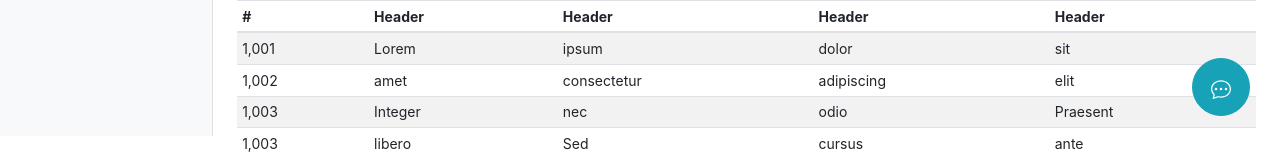
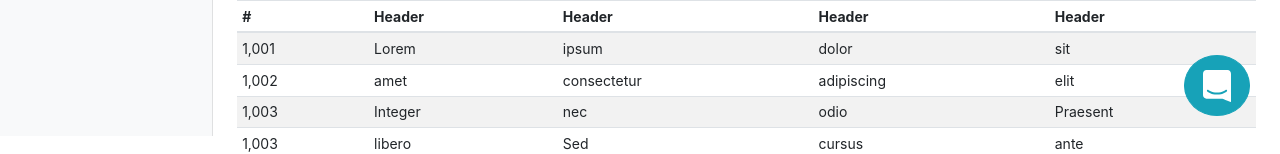
Before and after one commit to chukwumaokere/socketio-chatapp, a website: page index_cs.html in a window 1280 px wide. Shown: the part 664-818 px from the top of the page. Drawn offline with nearby package versions, Linux system fonts and the light colour scheme; no server answers.

Commit message:
updating svg element

```diff
--- a/index_cs.html
+++ b/index_cs.html
@@ -269,10 +269,7 @@
       <div class="button-holder" style="position: fixed;bottom: 20px;right: 30px;z-index: 99;z-index: 1000;">
           <button type="button" class="btn btn-info btn-lg" style="border-radius:50%;" onclick="openChat();" id="chat-button">
               <div class="chat-bubble-div" style="padding: 5px 2px;">
-                  <svg width="1em" height="1em" viewBox="0 0 16 16" class="bi bi-chat-dots" fill="currentColor" xmlns="http://www.w3.org/2000/svg">
-                      <path fill-rule="evenodd" d="M2.678 11.894a1 1 0 0 1 .287.801 10.97 10.97 0 0 1-.398 2c1.395-.323 2.247-.697 2.634-.893a1 1 0 0 1 .71-.074A8.06 8.06 0 0 0 8 14c3.996 0 7-2.807 7-6 0-3.192-3.004-6-7-6S1 4.808 1 8c0 1.468.617 2.83 1.678 3.894zm-.493 3.905a21.682 21.682 0 0 1-.713.129c-.2.032-.352-.176-.273-.362a9.68 9.68 0 0 0 .244-.637l.003-.01c.248-.72.45-1.548.524-2.319C.743 11.37 0 9.76 0 8c0-3.866 3.582-7 8-7s8 3.134 8 7-3.582 7-8 7a9.06 9.06 0 0 1-2.347-.306c-.52.263-1.639.742-3.468 1.105z"/>
-                      <path d="M5 8a1 1 0 1 1-2 0 1 1 0 0 1 2 0zm4 0a1 1 0 1 1-2 0 1 1 0 0 1 2 0zm4 0a1 1 0 1 1-2 0 1 1 0 0 1 2 0z"/>
-                  </svg>
+                <svg focusable="false" fill="#fff" aria-hidden="true" viewBox="0 0 28 32" width="28" height="32"><path d="M28,32 C28,32 23.2863266,30.1450667 19.4727818,28.6592 L3.43749107,28.6592 C1.53921989,28.6592 0,27.0272 0,25.0144 L0,3.6448 C0,1.632 1.53921989,0 3.43749107,0 L24.5615088,0 C26.45978,0 27.9989999,1.632 27.9989999,3.6448 L27.9989999,22.0490667 L28,22.0490667 L28,32 Z M23.8614088,20.0181333 C23.5309223,19.6105242 22.9540812,19.5633836 22.5692242,19.9125333 C22.5392199,19.9392 19.5537934,22.5941333 13.9989999,22.5941333 C8.51321617,22.5941333 5.48178311,19.9584 5.4277754,19.9104 C5.04295119,19.5629428 4.46760991,19.6105095 4.13759108,20.0170667 C3.97913051,20.2124916 3.9004494,20.4673395 3.91904357,20.7249415 C3.93763774,20.9825435 4.05196575,21.2215447 4.23660523,21.3888 C4.37862552,21.5168 7.77411059,24.5386667 13.9989999,24.5386667 C20.2248893,24.5386667 23.6203743,21.5168 23.7623946,21.3888 C23.9467342,21.2215726 24.0608642,20.9827905 24.0794539,20.7254507 C24.0980436,20.4681109 24.0195551,20.2135019 23.8614088,20.0181333 Z"></path></svg>
               </div>
           </button>
       </div>
```
Also changed, not shown: index_2.html (+3 -0 lines).
